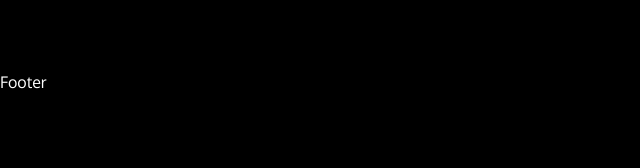
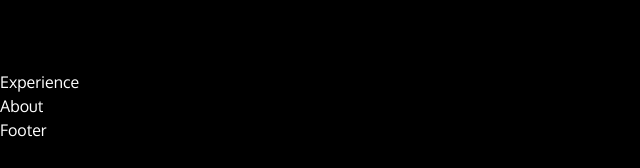
Before and after one commit to phildehovre/philippe-portfolio-2024, a React (Vite) app: page / in a window 1280 px wide. Shown: the part 5530-5698 px from the top of the page, without its empty margins (0-640 px from the left). Built offline with nearby package versions, Linux system fonts and the light colour scheme.

Commit message:
pre merge

```diff
--- a/package.json
+++ b/package.json
@@ -17,6 +17,7 @@
     "gsap": "^3.12.2",
     "react": "^18.2.0",
     "react-dom": "^18.2.0",
+    "react-intersection-observer": "^9.5.2",
     "sass": "^1.68.0"
   },
   "devDependencies": {
--- a/src/App.tsx
+++ b/src/App.tsx
@@ -3,7 +3,6 @@ import Lenis from "@studio-freight/lenis";
 import Footer from "./components/Footer";
 import Header from "./components/Header";
 import Page from "./components/Page";
-import ActiveSectionContextProvider from "./context/activeElementContext";
 
 function App() {
   const lenis = new Lenis();
@@ -17,11 +16,9 @@ function App() {
 
   return (
     <>
-      <ActiveSectionContextProvider>
-        <Header />
-        <Page />
-        <Footer />
-      </ActiveSectionContextProvider>
+      <Header />
+      <Page />
+      <Footer />
     </>
   );
 }
--- a/src/components/About.tsx
+++ b/src/components/About.tsx
@@ -1,7 +1,9 @@
+import { useSectionInView } from "../lib/useElementInViewport";
 import "./About.scss";
 
 function About() {
-  return <div>About</div>;
+  const { ref } = useSectionInView("About");
+  return <div ref={ref}>About</div>;
 }
 
 export default About;
--- /dev/null
+++ b/src/components/Experience.tsx
@@ -0,0 +1,9 @@
+import { useSectionInView } from "../lib/useElementInViewport";
+import "./Experience.scss";
+
+function Experience() {
+  const { ref } = useSectionInView("Experience");
+  return <div ref={ref}>Experience</div>;
+}
+
+export default Experience;
--- a/src/components/Hero.tsx
+++ b/src/components/Hero.tsx
@@ -1,7 +1,14 @@
+import { useSectionInView } from "../lib/useElementInViewport";
 import "./Hero.scss";
 
 function Hero() {
-  return <div className="hero-section">Hero</div>;
+  const { ref } = useSectionInView("Home");
+
+  return (
+    <div className="hero-section" ref={ref}>
+      Hero
+    </div>
+  );
 }
 
 export default Hero;
--- a/src/components/Page.tsx
+++ b/src/components/Page.tsx
@@ -1,3 +1,5 @@
+import About from "./About";
+import Experience from "./Experience";
 import Hero from "./Hero";
 import Projects from "./Projects";
 import Skills from "./Skills";
@@ -8,6 +10,8 @@ function Page() {
       <Hero />
       <Skills />
       <Projects />
+      <Experience />
+      <About />
     </main>
   );
 }
--- a/src/components/Projects.tsx
+++ b/src/components/Projects.tsx
@@ -7,8 +7,10 @@ import DetailCard from "./DetailCard";
 import { FontAwesomeIcon } from "@fortawesome/react-fontawesome";
 import { faEarth } from "@fortawesome/free-solid-svg-icons";
 import React from "react";
+import { useSectionInView } from "../lib/useElementInViewport";
 
 function Projects() {
+  const { ref } = useSectionInView("Projects");
   useLayoutEffect(() => {
     gsap.registerPlugin(ScrollTrigger);
 
@@ -131,13 +133,16 @@ function Projects() {
   };
 
   return (
-    // <div>Projects</div>
+    <>
       <div className="projects-section">
         <div className="gallery">
           <div className="left">
-          <div className="desktopContent">{renderDesktopContentSections()}</div>
+            <div className="desktopContent">
+              {renderDesktopContentSections()}
+            </div>
           </div>
 
+          <div ref={ref}></div>
           <div className="right">
             {/* <!-- mobile content --> */}
             <div className="mobileContent">
@@ -196,6 +201,7 @@ function Projects() {
           </div>
         </div>
       </div>
+    </>
   );
 }
 
--- a/src/components/Skills.tsx
+++ b/src/components/Skills.tsx
@@ -1,7 +1,14 @@
+import { useSectionInView } from "../lib/useElementInViewport";
 import "./Skills.scss";
 
 function Skills() {
-  return <div className="skills-section">Skills</div>;
+  const { ref } = useSectionInView("Skills");
+
+  return (
+    <div className="skills-section" ref={ref}>
+      Skills
+    </div>
+  );
 }
 
 export default Skills;
--- a/src/main.tsx
+++ b/src/main.tsx
@@ -2,9 +2,11 @@ import React from "react";
 import ReactDOM from "react-dom/client";
 import App from "./App.tsx";
 import "./index.scss";
-
+import ActiveSectionContextProvider from "./context/activeElementContext.tsx";
 ReactDOM.createRoot(document.getElementById("root")!).render(
   <React.StrictMode>
-    <App />
+    <ActiveSectionContextProvider>
+      <App />
+    </ActiveSectionContextProvider>
   </React.StrictMode>
 );
```
Also changed, not shown: src/components/Experience.scss (added), 1 other file (tests, documents, lock files or other folders). Lines whose indentation alone changed are shown as unchanged.
